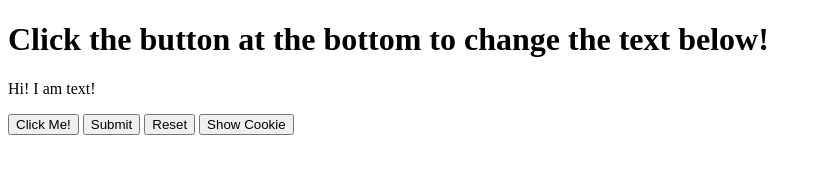
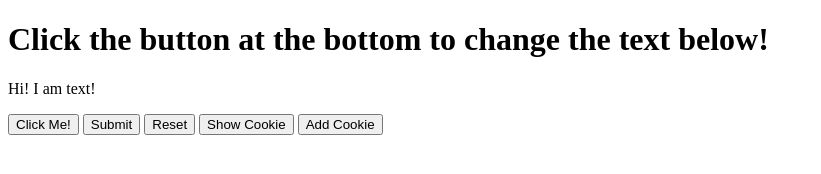
Before and after one commit to Fireblaster340/WebDevPractice, a plain HTML site: page index.html in a window 1280 px wide. Shown: the whole page, without its empty margins (0-821 px from the left). Drawn offline with Linux system fonts and the light colour scheme.

Commit message:
AddCookieTest

```diff
--- a/index.html
+++ b/index.html
@@ -9,5 +9,6 @@
 <button id="buttonsubmit", type="button", onclick="SwitchVar()">Submit</button>
 <button id="reset", type="button", onclick="Reset()">Reset</button>
 <button id="reset", type="button", onclick=ShowCookie()>Show Cookie</button>
+<button id="add",type="button",onclick=AddCookie()>Add Cookie</button>
 <script src="ChangeTxt.js"></script>
 <! Difficulty = imaginary (one random vertassium video lol)>
```
